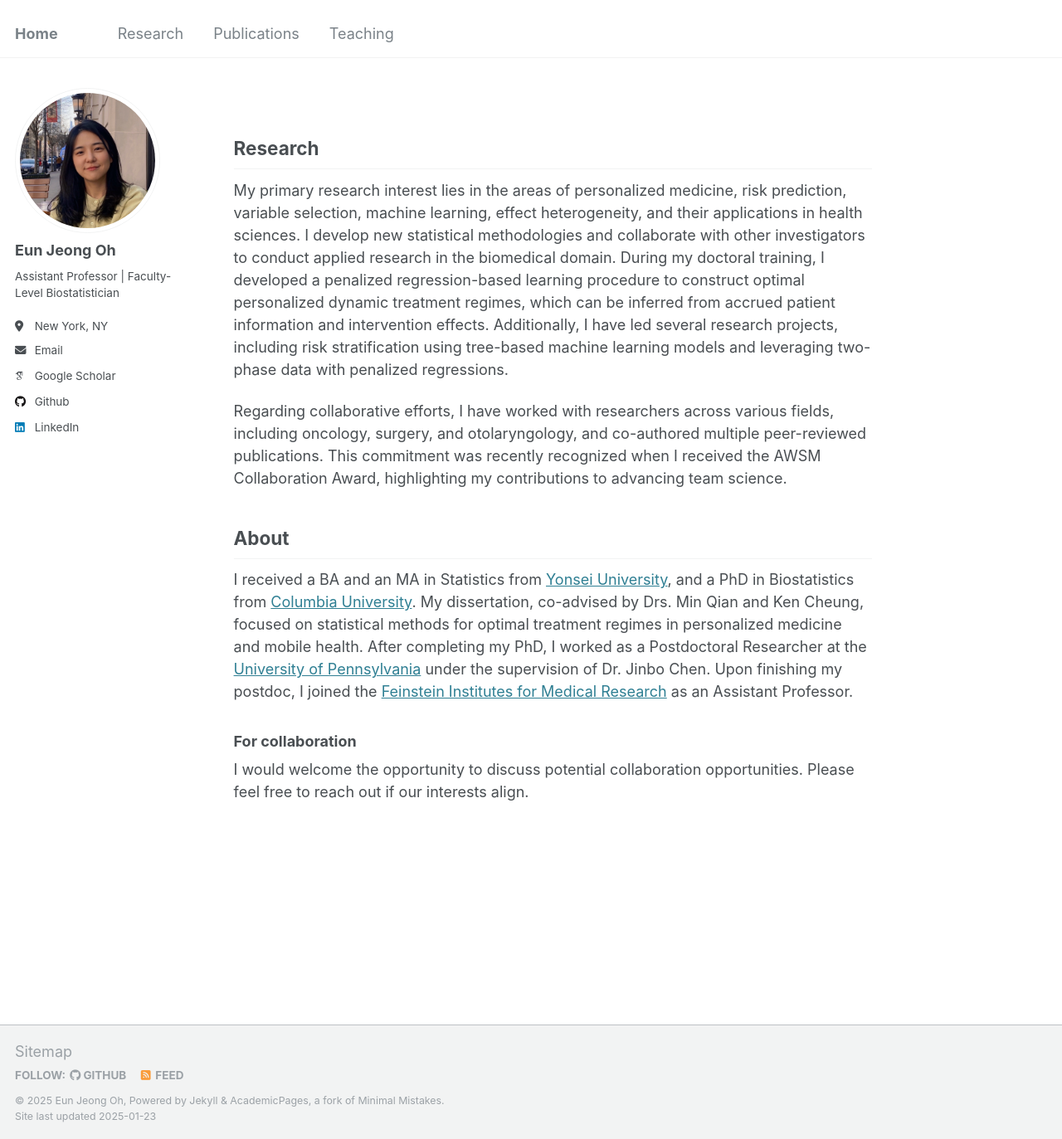
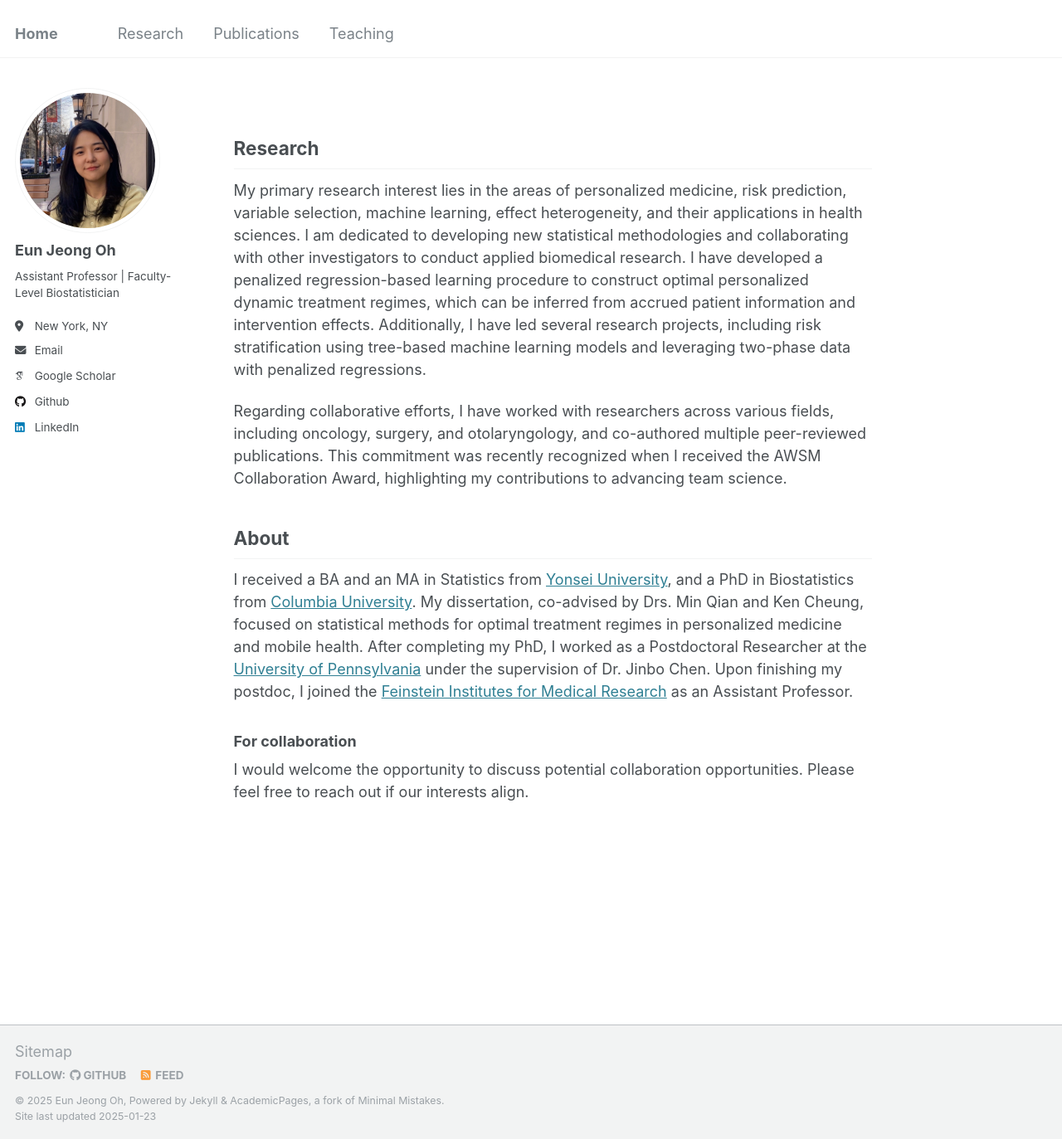
Before and after one commit to oheunj/oheunj.github.io, a Jekyll site: the page built from _pages/about.md, in a window 1280 px wide and 1373 px high. Shown: the whole window at 83% size. Built offline with Jekyll 4.4.1, drawn with Linux system fonts in a browser that asks for light colours; some web fonts are replaced.

Commit message:
Update about.md

```diff
--- a/_pages/about.md
+++ b/_pages/about.md
@@ -8,7 +8,7 @@ redirect_from:
 ---
 
 ## Research
-My primary research interest lies in the areas of personalized medicine, risk prediction, variable selection, machine learning, effect heterogeneity, and their applications in health sciences. I develop new statistical methodologies and collaborate with other investigators to conduct applied research in the biomedical domain. During my doctoral training, I developed a penalized regression-based learning procedure to construct optimal personalized dynamic treatment regimes, which can be inferred from accrued patient information and intervention effects. Additionally, I have led several research projects, including risk stratification using tree-based machine learning models and leveraging two-phase data with penalized regressions.
+My primary research interest lies in the areas of personalized medicine, risk prediction, variable selection, machine learning, effect heterogeneity, and their applications in health sciences. I am dedicated to developing new statistical methodologies and collaborating with other investigators to conduct applied biomedical research. I have developed a penalized regression-based learning procedure to construct optimal personalized dynamic treatment regimes, which can be inferred from accrued patient information and intervention effects. Additionally, I have led several research projects, including risk stratification using tree-based machine learning models and leveraging two-phase data with penalized regressions.
 
 Regarding collaborative efforts, I have worked with researchers across various fields, including oncology, surgery, and otolaryngology, and co-authored multiple peer-reviewed publications. This commitment was recently recognized when I received the AWSM Collaboration Award, highlighting my contributions to advancing team science.
 
```
